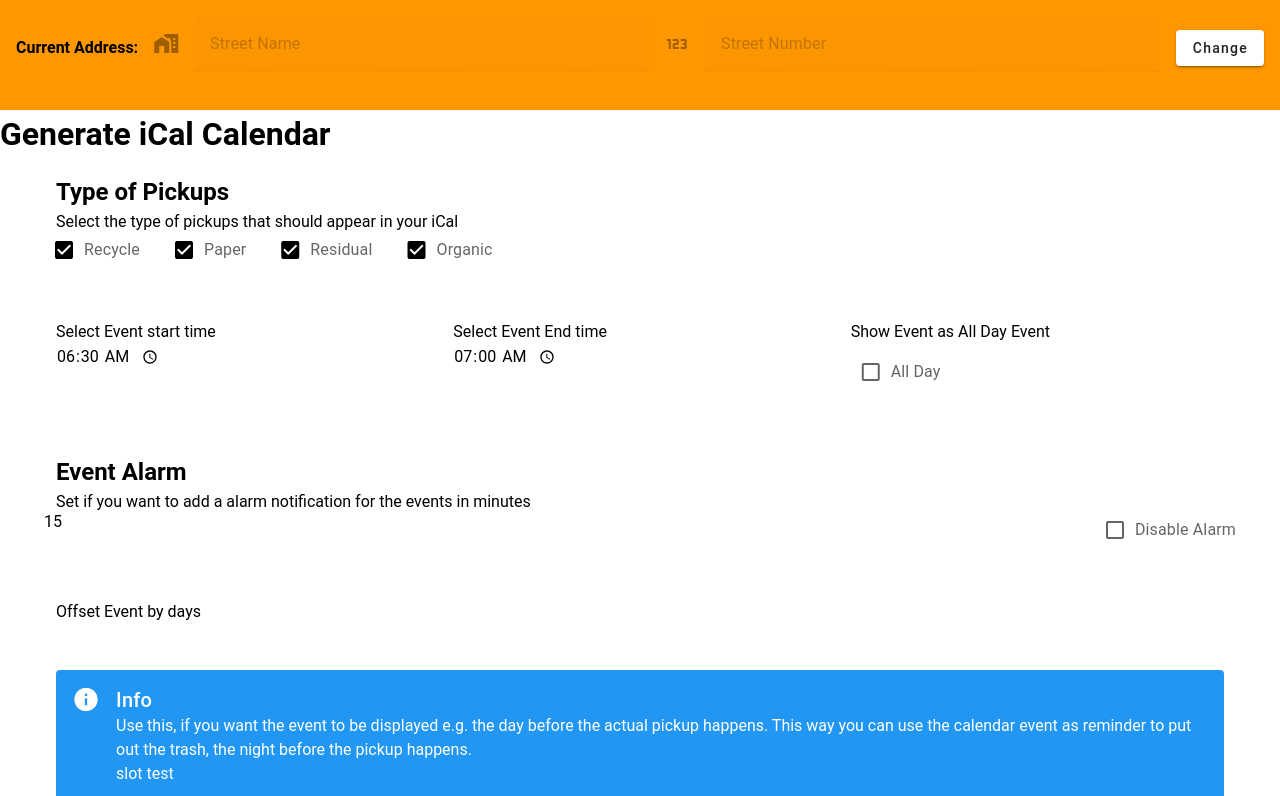
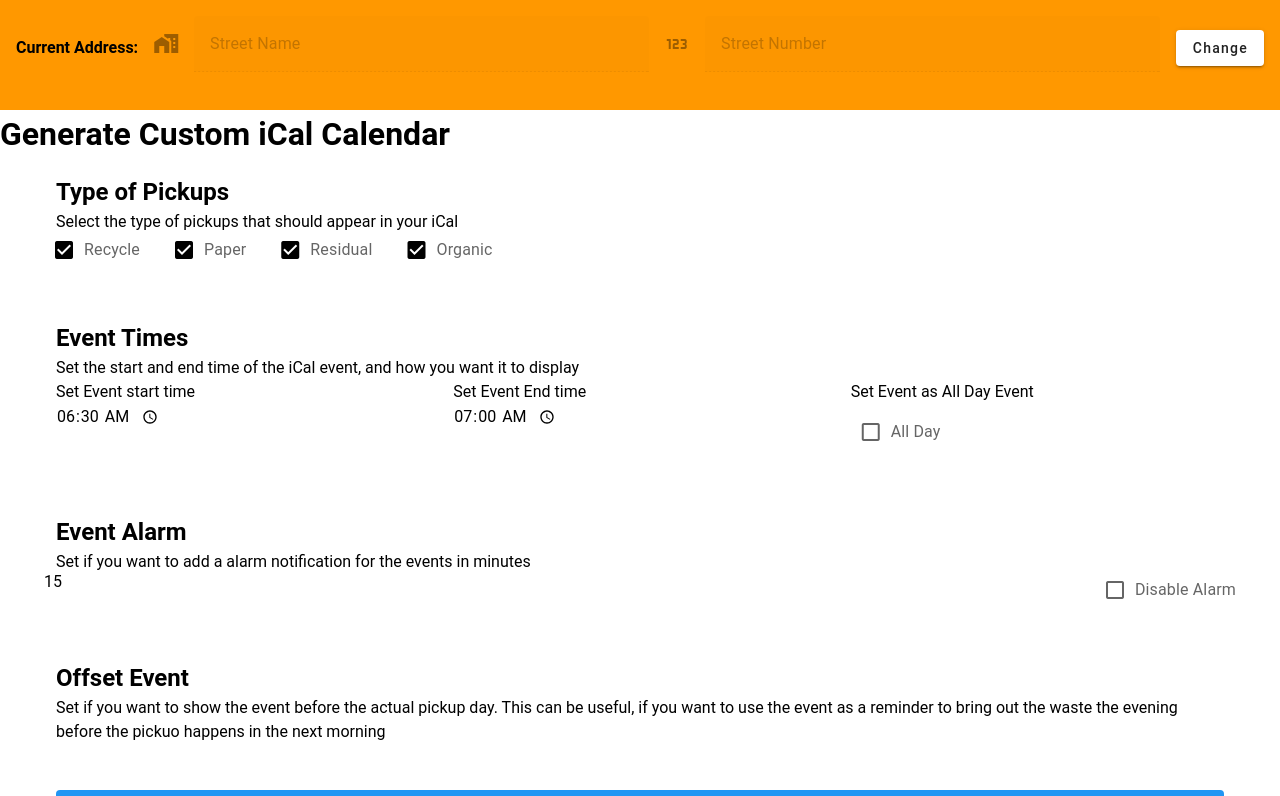
Before and after one commit to pano9000/aws-stuttgart-pickup-dates-service, a Nuxt app: page /ICalGenerator in a window 1280 px wide. Shown: the top 796 px of the page. Built offline with nearby package versions, Linux system fonts and the light colour scheme; some icons are missing.

Commit message:
(pages/ICalGenerator): update titles and hints preliminary

```diff
--- a/pages/ICalGenerator.vue
+++ b/pages/ICalGenerator.vue
@@ -1,7 +1,7 @@
 <template>
   <LocationPicker></LocationPicker>
 
-  <h1>Generate iCal Calendar</h1>
+  <h1>Generate Custom iCal Calendar</h1>
 
   <v-container>
     <h2>Type of Pickups</h2>
@@ -22,15 +22,17 @@
   </v-container>
 
   <v-container>
+    <h2>Event Times</h2>
+    <p>Set the start and end time of the iCal event, and how you want it to display</p>
     <v-row>
       <v-col>
-        Select Event start time
+        Set Event start time
         <v-input>
           <input type="time" label="Start Time" v-model="formatOptions.startTime">
         </v-input>
       </v-col>
       <v-col>
-        Select Event End time
+        Set Event End time
         <v-input
           label="End Time"
         >
@@ -38,7 +40,7 @@
         </v-input>
       </v-col>
       <v-col>
-        <p>Show Event as All Day Event</p>
+        <p>Set Event as All Day Event</p>
         <v-checkbox label="All Day" v-model="formatOptions.allDay"></v-checkbox>
       </v-col>
     </v-row>
@@ -63,8 +65,11 @@
       <v-checkbox label="Disable Alarm" v-model="disabledAlarm"></v-checkbox>
     </v-row>
   </v-container>
+
   <v-container>
-    <p>Offset Event by days</p>
+    <h2>Offset Event</h2>
+    <p>Set if you want to show the event before the actual pickup day. This can be useful, if you want to use the event as a reminder to bring out the waste the evening before the pickuo happens in the next morning</p>
+
     <v-input
           label="Days to Offset by"
         >
```
